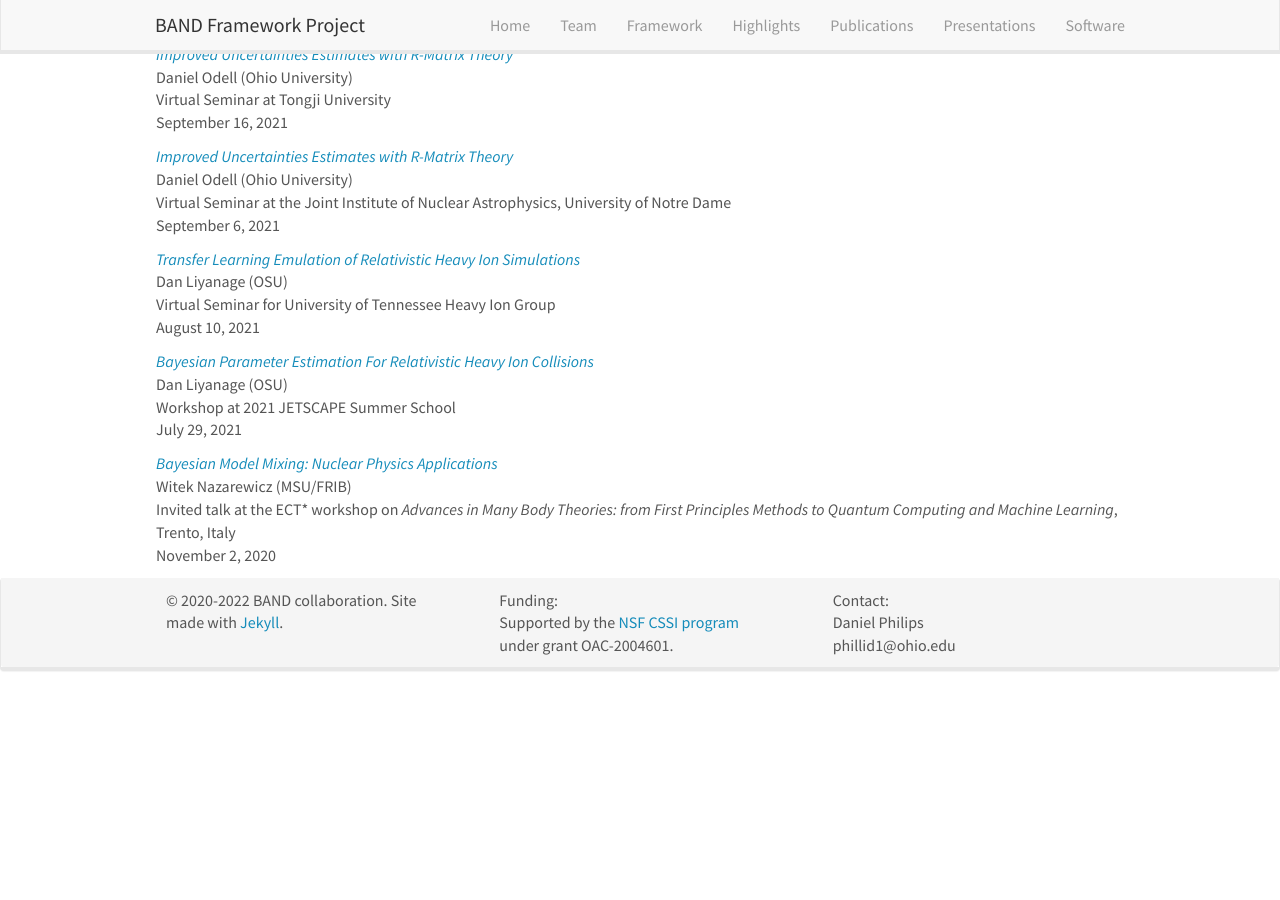
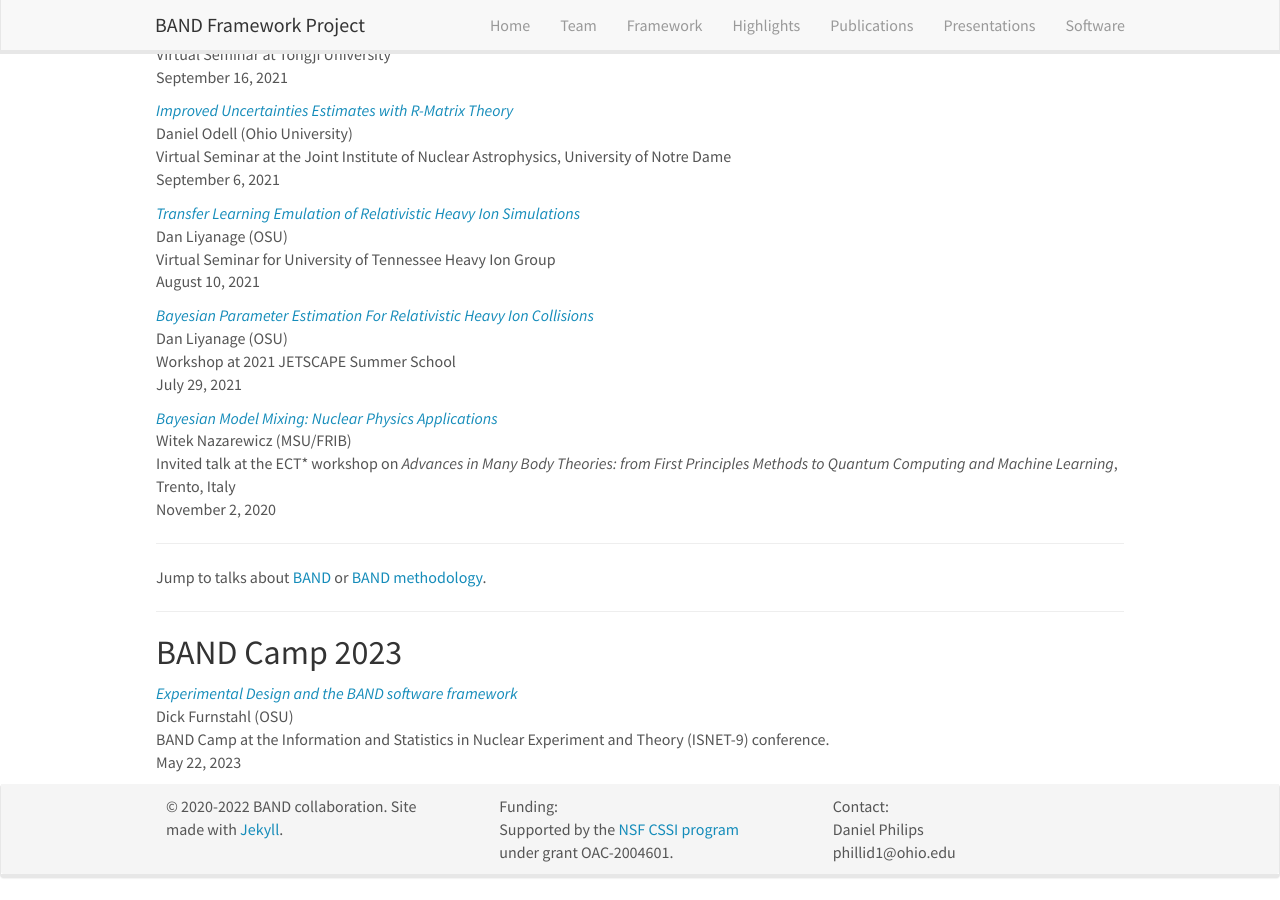
Before and after one commit to bandframework/bandframework.github.io, a Jekyll site: the page built from _pages/presentations.md, in a window 1280 px wide and 900 px high, scrolled down 4651 px. Built offline with Jekyll 4.4.1, drawn with Linux system fonts in a browser that asks for light colours; nearby versions of some CDN libraries; before the commit the page ends 5344 px from its top, so only the background shows below that; some of the changed text lies outside the part shown.

Commit message:
trying out BAND Camp 2023 listings

```diff
--- a/_data/presentations.yml
+++ b/_data/presentations.yml
@@ -94,7 +94,7 @@
   link:
     url: https://indico.cern.ch/event/1223721/contributions/5394832/
   highlight: 0
-  type: methodology
+  type: BAND_Camp_2023
   news2:
 
 
--- a/_pages/presentations.md
+++ b/_pages/presentations.md
@@ -11,7 +11,9 @@
 
 ----
 
-Jump to talks about [BAND methodology](#band-methodology) or [BAND physics applications](#band-physics-applications).
+Jump to
+* talks about [BAND](#about-band) or [BAND methodology](#band-methodology) or [BAND physics applications](#band-physics-applications).
+* videos and slides from [BAND Camp 2023](#BAND-Camp-2023)
 
 ----
 
@@ -67,3 +69,24 @@
 {% endif %}
 
 {% endfor %}
+
+
+----
+
+Jump to talks about [BAND](#about-band) or [BAND methodology](#band-methodology).
+
+----
+
+## BAND Camp 2023
+
+
+{% for talk in site.data.presentations %}
+
+{% if talk.type == "BAND_Camp_2023" %}
+
+  <a href="{{talk.link.url }}" target="_blank"><em>{{ talk.title }}</em></a> <br />
+  {{ talk.presenter }} <br />{{ talk.location }}<br />{{ talk.date}}
+
+{% endif %}
+
+{% endfor %}
```
